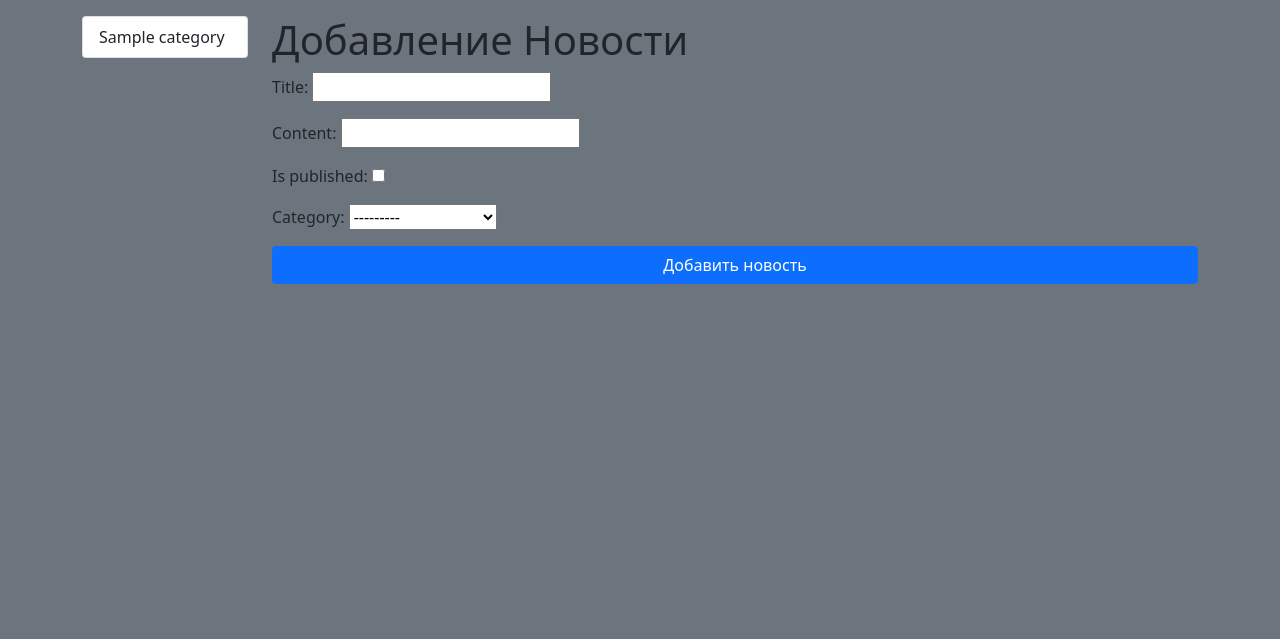
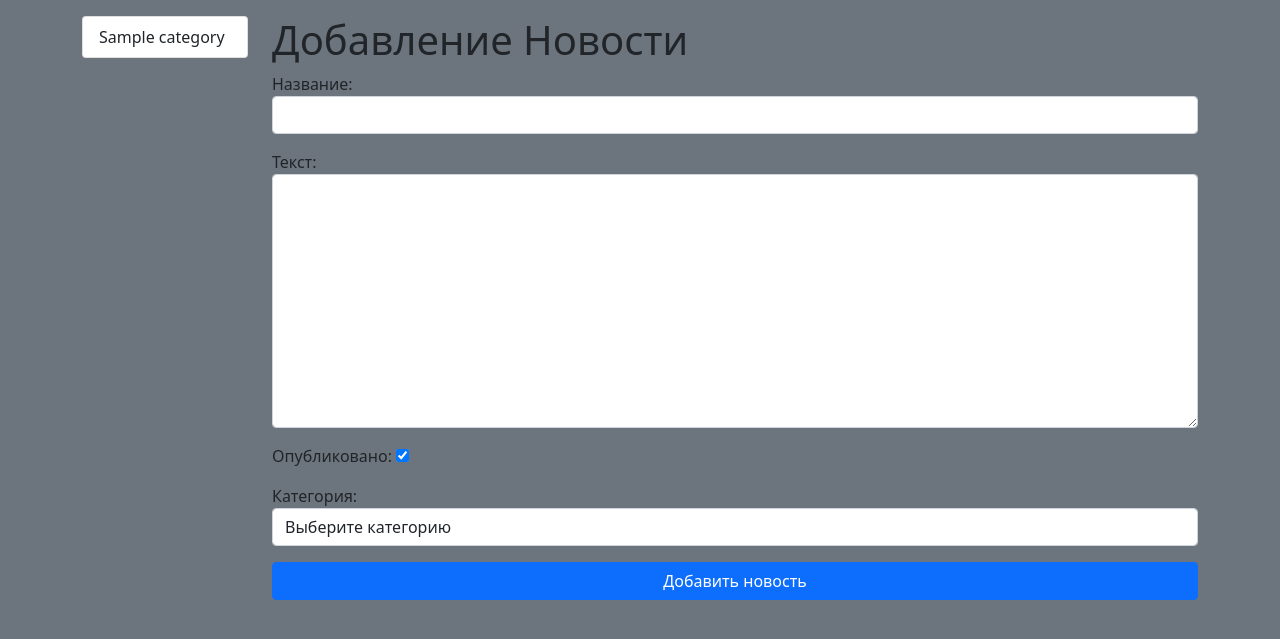
Before and after one commit to Vorev/Django-course, a Django app: page /news/add-news/ in a window 1280 px wide. Shown: the part 56-695 px from the top of the page. Run offline with Django 4.2, Linux system fonts and the light colour scheme; tables that the repository leaves empty hold one stand-in row (values such as "Sample post"); some libraries are stand-ins or nearby versions.

Commit message:
include 24 leson. form without binding to model

```diff
--- a/news/forms.py
+++ b/news/forms.py
@@ -3,7 +3,11 @@ from .models import Category
 
 
 class NewsForm(forms.Form):
-    title = forms.CharField(max_length=150)
-    content = forms.CharField()
-    is_published = forms.BooleanField()
-    category = forms.ModelChoiceField(queryset=Category.objects.all())
+    title = forms.CharField(max_length=150, label='Название', widget=forms.TextInput(
+        attrs={'class': 'form-control'}))
+    content = forms.CharField(label='Текст', required=False, widget=forms.Textarea(
+        attrs={'class': 'form-control'}))
+    is_published = forms.BooleanField(label='Опубликовано', required=False, initial=True)
+    category = forms.ModelChoiceField(queryset=Category.objects.all(), label='Категория',
+                                      empty_label='Выберите категорию', widget=forms.Select(
+        attrs={'class': 'form-control'}))
--- a/news/templates/news/add_news.html
+++ b/news/templates/news/add_news.html
@@ -15,7 +15,58 @@
 
     <form action="{% url 'add_news' %}" method="POST">
         {% csrf_token %}
+
+
         {{ form.as_p }}
+
+
+        {% comment %}
+        {{ form.non_field_errors }}
+        <div class="mb-3">
+            <label for="{{ form.title.id_for_label }}" class="form-label">Название</label>
+            {{ form.title }}
+            <div class="invalid-feedback">
+                {{ form.title.errors }}
+            </div>
+        </div>
+
+        <div class="mb-3">
+            <label for="{{ form.content.id_for_label }}" class="form-label">Текст</label>
+            {{ form.content }}
+            <div class="invalid-feedback">
+                {{ form.content.errors }}
+            </div>
+        </div>
+
+        <div class="mb-3">
+            <label for="{{ form.is_published.id_for_label }}" class="form-label">Опубликовано</label>
+            {{ form.is_published }}
+            <div class="invalid-feedback">
+                {{ form.is_published.errors }}
+            </div>
+        </div>
+
+        <div class="mb-3">
+            <label for="{{ form.category.id_for_label }}" class="form-label">Категория</label>
+            {{ form.category }}
+            <div class="invalid-feedback">
+                {{ form.category.errors }}
+            </div>
+        </div>
+        {% endcomment %}
+
+        {% comment %}
+        {% for field in form %}
+            <div class="mb-3">
+                {{ field.label_tag }}
+                {{ field }}
+                <div class="invalid-feedback">
+                    {{ field.errors }}
+                </div>
+            </div>
+
+        {% endfor %}
+        {% endcomment %}
         <div class="d-grid gap-2">
             <button type="submit" class="btn btn-primary"> Добавить новость</button>
         </div>
--- a/news/views.py
+++ b/news/views.py
@@ -1,4 +1,4 @@
-from django.shortcuts import render
+from django.shortcuts import render, redirect
 from django.http import HttpResponse
 from .models import News, Category
 from django.shortcuts import get_object_or_404
@@ -40,7 +40,11 @@ def view_news(request, news_id):
 
 def add_news(request):
     if request.method == 'POST':
-        form = NewsForm()
+        form = NewsForm(request.POST)
+        if form.is_valid():
+            # print(form.cleaned_data)
+            news = News.objects.create(**form.cleaned_data)
+            return redirect(news)
     else:
         form = NewsForm()
 
```
Also changed, not shown: media/photos/2022/04/19/Screenshot_1.png (added), media/photos/2022/04/19/git-branches-merge.png (added), media/photos/2022/04/20/завантаження.png (added), media/photos/2022/04/20/завантаження_1.png (added).
